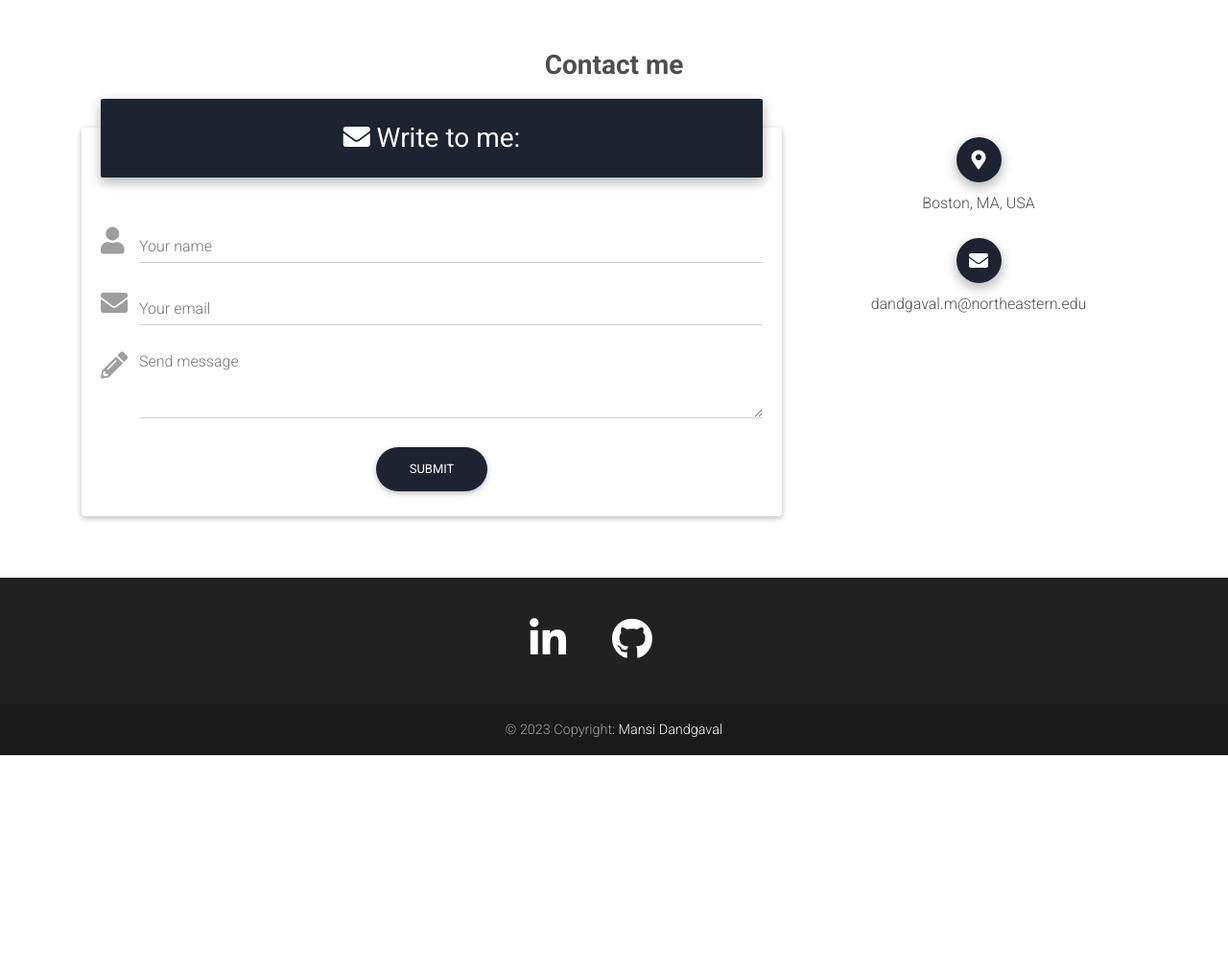
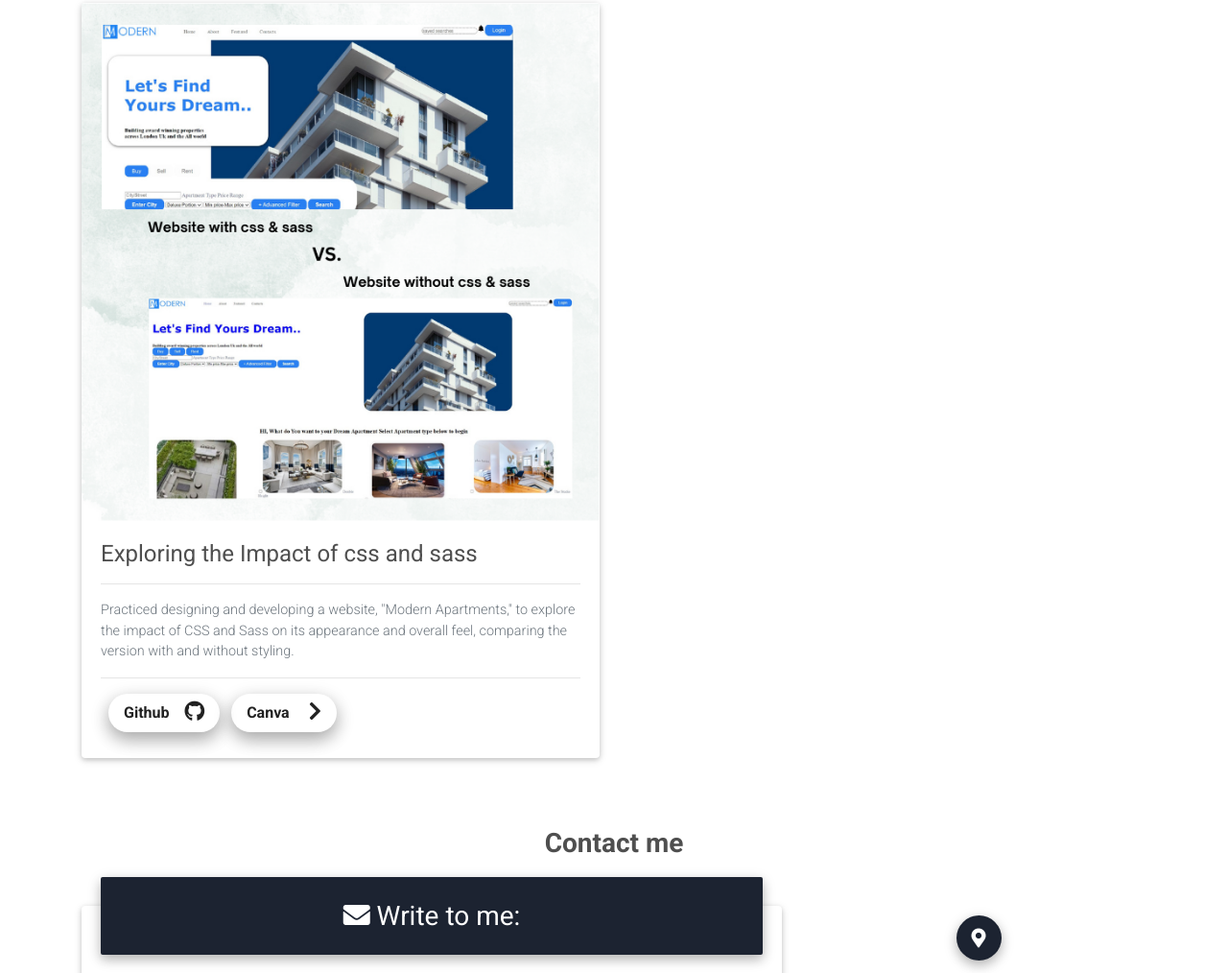
Before and after one commit to mansiDandgaval/mansidandgaval, a plain HTML site: page index.html in a window 1280 px wide. Shown: the part 2335-3349 px from the top of the page at 96% size. Before the commit the page ends 3122 px from the top, so only its background shows below. Drawn offline with Linux system fonts and the light colour scheme.

Commit message:
Impact of css and sass

```diff
--- a/index.html
+++ b/index.html
@@ -177,7 +177,8 @@
         <div class="collapse navbar-collapse" id="navbarSupportedContent-4">
           <ul class="navbar-nav ml-auto">
             <li class="nav-item">
-              <a target="_blank" href="https://www.canva.com/design/DAFzLIB2Wbs/-K-LgckdMuZK008wBlzEMA/edit?utm_content=DAFzLIB2Wbs&utm_campaign=designshare&utm_medium=link2&utm_source=sharebutton"
+              <a target="_blank"
+                href="https://www.canva.com/design/DAFzLIB2Wbs/-K-LgckdMuZK008wBlzEMA/edit?utm_content=DAFzLIB2Wbs&utm_campaign=designshare&utm_medium=link2&utm_source=sharebutton"
                 class="nav-link ml-2" href="#resume"> Resume </a>
             </li>
             <li class="nav-item">
@@ -329,12 +330,14 @@
                   my skill set for future endeavors.
                 </p>
                 <hr>
-                <a target="_blank"  class="nav-link text-dark rounded-pill z-depth-2 waves-effect waves-light mx-2 font-weight-bold"
+                <a target="_blank"
+                  class="nav-link text-dark rounded-pill z-depth-2 waves-effect waves-light mx-2 font-weight-bold"
                   href="https://www.figma.com/proto/OAmOkVo66grze9KSEJx8oa/Bergdorf-Goodman-Design-Exploration?type=design&node-id=2-2&t=H725ix75UTtLZHTu-1&scaling=scale-down&page-id=0%3A1&starting-point-node-id=2%3A2&mode=design"
                   role="button">Figma<i class="fab fa-figma pl-3 fa-lg font-weight-light"></i></a>
-                <a target="_blank" class="nav-link text-dark rounded-pill z-depth-2 waves-effect waves-light font-weight-bold"
-                  href="https://www.canva.com/design/DAFyhfLL6YI/heY-xmhfgpStOtkEYNTkTg/edit"
-                  role="button">Canva <i class="fas fa-chevron-right pl-3 fa-lg "></i></a>
+                <a target="_blank"
+                  class="nav-link text-dark rounded-pill z-depth-2 waves-effect waves-light font-weight-bold"
+                  href="https://www.canva.com/design/DAFyhfLL6YI/heY-xmhfgpStOtkEYNTkTg/edit" role="button">Canva <i
+                    class="fas fa-chevron-right pl-3 fa-lg "></i></a>
               </div>
             </div>
             <!-- Card -->
@@ -374,18 +377,50 @@
                   and health management.
                 </p>
                 <hr>
-                <a target="_blank"  class="nav-link text-dark rounded-pill z-depth-2 waves-effect waves-light mx-2 font-weight-bold"
+                <a target="_blank"
+                  class="nav-link text-dark rounded-pill z-depth-2 waves-effect waves-light mx-2 font-weight-bold"
                   href="https://www.figma.com/proto/Y2W533QhzrPIRh3W9sfkKc/Turbo-Doc--Final-Project?type=design&node-id=7-8&t=WG2DV2jztOiCsh7c-1&scaling=scale-down&page-id=0%3A1&starting-point-node-id=7%3A8&show-proto-sidebar=1&mode=design"
                   role="button">Figma<i class="fab fa-figma pl-3 fa-lg font-weight-light"></i></a>
-                <a target="_blank" class="nav-link text-dark rounded-pill z-depth-2 waves-effect waves-light font-weight-bold"
+                <a target="_blank"
+                  class="nav-link text-dark rounded-pill z-depth-2 waves-effect waves-light font-weight-bold"
                   href="https://www.canva.com/design/DAFybYD9NGc/0o67dXUtdct9w4Y4oRZQag/edit?ui=eyJHIjp7fX0"
                   role="button">Canva <i class="fas fa-chevron-right pl-3 fa-lg "></i></a>
               </div>
+
             </div>
             <!-- Card -->
           </div>
         </div>
         <!-- First row -->
+        <div class="row">
+          <div class="col-md-6 mb-4">
+            <div class="card">
+              <div class="view overlay">
+                <img class="card-img-top img-fluid" src="./img/projects/css&sass.png" alt="Card image cap" />
+                <a>
+                  <div class="mask rgba-white-slight"></div>
+                </a>
+                <div class="card-body">
+                  <h4 class="card-title">Exploring the Impact of css and sass</h4>
+                  <hr />
+                  <p class="card-text text-muted font-weight-light">
+
+                    Practiced designing and developing a website, "Modern Apartments," to explore the impact of CSS and
+                    Sass on its appearance and overall feel, comparing the version with and without styling.
+                  </p>
+                  <hr>
+                  <a target="_blank"
+                    class="nav-link text-dark rounded-pill z-depth-2 waves-effect waves-light mx-2 font-weight-bold"
+                    href="https://github.com/mansiDandgaval/Website-with-Styling-css-and-sass-"
+                    role="button">Github<i class="fab fa-github fa-lg pl-3 fa-lg font-weight-light"></i></a>
+                  <a target="_blank"
+                    class="nav-link text-dark rounded-pill z-depth-2 waves-effect waves-light font-weight-bold"
+                    href="https://www.canva.com/design/DAFybYD9NGc/0o67dXUtdct9w4Y4oRZQag/edit?ui=eyJHIjp7fX0"
+                    role="button">Canva <i class="fas fa-chevron-right pl-3 fa-lg "></i></a>
+                </div>
+              </div>
+            </div>
+          </div>
       </section>
       <!-- Section: Block Content -->
     </div>
@@ -475,7 +510,7 @@
               <i class="fab fa-linkedin-in fa-lg white-text mr-md-5 mr-4 fa-3x">
               </i>
             </a>
-            <!--Instagram-->
+            <!--Git-->
             <a href="https://github.com/mansiDandgaval/" target="_blank" class="ins-ic">
               <i class="fab fa-github fa-lg white-text mr-md-5 mr-4 fa-3x">
               </i>
```
Also changed, not shown: img/projects/css&sass.png (added).
